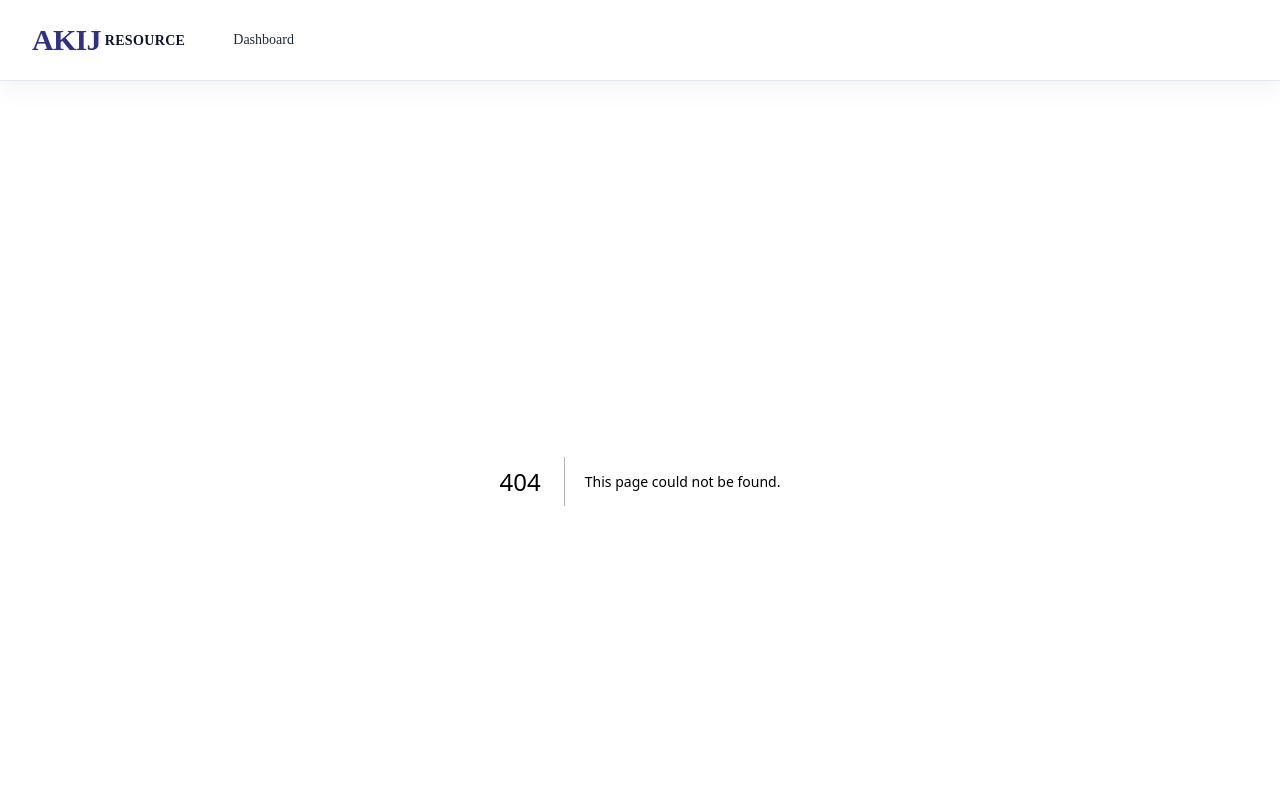
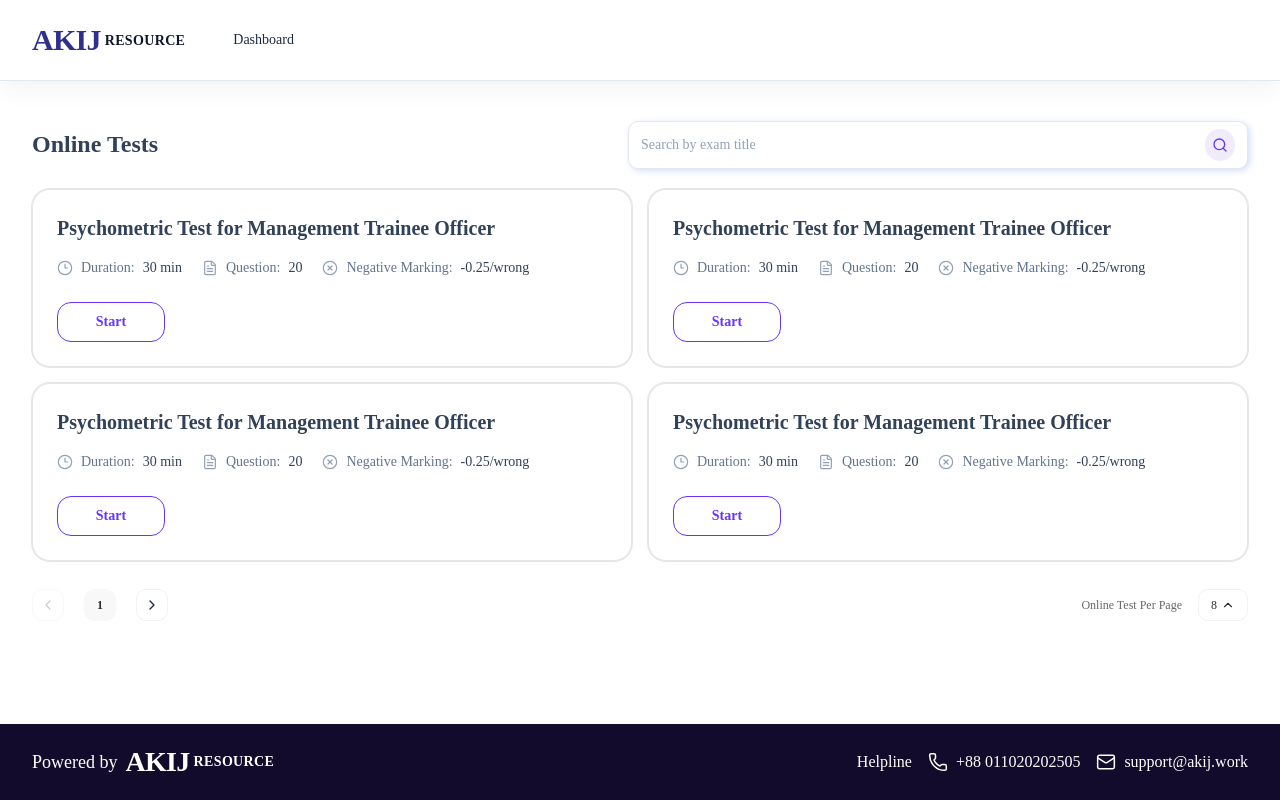
Before and after one commit to nomanstine/akij, a Next.js app: page /dashboard in a window 1280 px wide. Before the commit this address had no page. Shown: the top 800 px of the page. Built offline with nearby package versions, Linux system fonts and the light colour scheme.

Commit message:
dashboard page designed

```diff
--- /dev/null
+++ b/app/dashboard/page.tsx
@@ -0,0 +1,21 @@
+import {SearchBar, TestCard, Pagination} from "@/components/dashboard";
+import {tests} from "@/mockdata/data";
+
+export default function DashboardPage() {
+	return (
+		<div className="mx-auto flex w-full max-w-[1280px] flex-1 flex-col gap-5 px-4 py-10 sm:px-6 lg:px-8">
+			<div className="flex flex-col justify-between gap-4 md:flex-row md:items-center">
+				<h1 className="text-[24px] leading-[130%] font-semibold text-slate-700">Online Tests</h1>
+				<SearchBar />
+			</div>
+
+			<section className="grid grid-cols-1 gap-4 lg:grid-cols-2">
+				{tests.map((test) => (
+					<TestCard key={test.id} {...test} />
+				))}
+			</section>
+
+			<Pagination />
+		</div>
+	);
+}
--- /dev/null
+++ b/components/dashboard/index.ts
@@ -0,0 +1,3 @@
+export { SearchBar } from "./search-bar";
+export { TestCard } from "./test-card";
+export { Pagination } from "./pagination";
--- /dev/null
+++ b/components/dashboard/pagination.tsx
@@ -0,0 +1,76 @@
+"use client";
+
+import { ChevronLeft, ChevronRight, ChevronUp } from "lucide-react";
+import { useSearchParams, useRouter } from "next/navigation";
+
+const perPageOptions = [8, 16, 24];
+
+export function Pagination() {
+  const searchParams = useSearchParams();
+  const router = useRouter();
+  const page = parseInt(searchParams.get("page") || "1");
+  const limit = parseInt(searchParams.get("limit") || "8");
+
+  const updateParams = (key: string, value: string) => {
+    const params = new URLSearchParams(searchParams);
+    params.set(key, value);
+    router.push(`?${params.toString()}`);
+  };
+
+  const handlePrev = () => {
+    if (page > 1) {
+      updateParams("page", (page - 1).toString());
+    }
+  };
+
+  const handleNext = () => {
+    updateParams("page", (page + 1).toString());
+  };
+
+  const handleLimitChange = () => {
+    const currentIndex = perPageOptions.indexOf(limit);
+    const nextIndex = (currentIndex + 1) % perPageOptions.length;
+    updateParams("limit", perPageOptions[nextIndex].toString());
+  };
+
+  return (
+    <section className="mt-2 flex flex-col gap-4 sm:flex-row sm:items-center sm:justify-between">
+      <div className="flex items-center gap-5">
+        <button
+          type="button"
+          aria-label="Previous page"
+          onClick={handlePrev}
+          disabled={page <= 1}
+          className="grid size-8 place-items-center rounded-lg border border-[#F1F2F4] bg-white text-slate-400 disabled:opacity-50"
+        >
+          <ChevronLeft className="size-4" />
+        </button>
+
+        <div className="grid size-8 place-items-center rounded-[10px] bg-[#F8F8F8] text-xs font-semibold text-[#2E2E2F]">
+          {page}
+        </div>
+
+        <button
+          type="button"
+          aria-label="Next page"
+          onClick={handleNext}
+          className="grid size-8 place-items-center rounded-lg border border-[#F1F2F4] bg-white text-slate-800"
+        >
+          <ChevronRight className="size-4" />
+        </button>
+      </div>
+
+      <div className="flex items-center gap-4 self-end sm:self-auto">
+        <span className="text-xs font-medium text-[#666666]">Online Test Per Page</span>
+        <button
+          type="button"
+          onClick={handleLimitChange}
+          className="flex h-8 items-center gap-1 rounded-lg border border-[#F1F2F4] bg-white px-3 text-xs font-medium text-[#2E2E2F]"
+        >
+          {limit}
+          <ChevronUp className="size-3.5" />
+        </button>
+      </div>
+    </section>
+  );
+}
--- /dev/null
+++ b/components/dashboard/search-bar.tsx
@@ -0,0 +1,41 @@
+"use client";
+
+import { Search } from "lucide-react";
+import { useSearchParams, useRouter } from "next/navigation";
+import { useState } from "react";
+
+export function SearchBar() {
+  const searchParams = useSearchParams();
+  const router = useRouter();
+  const [searchValue, setSearchValue] = useState(searchParams.get("search") || "");
+
+  const handleSearchChange = (value: string) => {
+    setSearchValue(value);
+    const params = new URLSearchParams(searchParams);
+    if (value) {
+      params.set("search", value);
+    } else {
+      params.delete("search");
+    }
+    router.push(`?${params.toString()}`);
+  };
+
+  return (
+    <div className="flex h-12 w-full items-center justify-between rounded-lg border border-[#E5E7EB] bg-white px-3 shadow-[2px_2px_6px_rgba(73,123,241,0.24)] md:max-w-[620px]">
+      <input
+        type="text"
+        placeholder="Search by exam title"
+        value={searchValue}
+        onChange={(e) => handleSearchChange(e.target.value)}
+        className="w-full border-none bg-transparent text-sm text-slate-700 outline-none placeholder:text-slate-400"
+      />
+      <button
+        type="button"
+        aria-label="Search exam"
+        className="grid size-8 place-items-center rounded-full bg-[#673FED1A] text-[#6633FF]"
+      >
+        <Search className="size-4" strokeWidth={2} />
+      </button>
+    </div>
+  );
+}
--- /dev/null
+++ b/components/dashboard/test-card.tsx
@@ -0,0 +1,51 @@
+import { CircleX, Clock3, FileText } from "lucide-react";
+
+import { Button } from "@/components/ui/button";
+import { Card } from "@/components/ui/card";
+
+interface TestCardProps {
+  id: number;
+  title: string;
+  duration: string;
+  questionCount: number;
+  negativeMarking: string;
+}
+
+export function TestCard({ title, duration, questionCount, negativeMarking }: TestCardProps) {
+  return (
+    <Card className="gap-0 rounded-2xl border border-[#E5E7EB] bg-white px-6 py-6 text-slate-700 shadow-none">
+      <h2 className="text-xl leading-[140%] font-semibold text-slate-700">
+        {title}
+      </h2>
+
+      <div className="mt-4 flex flex-wrap items-center gap-x-5 gap-y-2 text-sm text-slate-700">
+        <div className="flex items-center gap-2">
+          <Clock3 className="size-4 text-slate-400" strokeWidth={1.8} />
+          <span className="text-slate-500">Duration:</span>
+          <span className="font-medium text-slate-700">{duration}</span>
+        </div>
+
+        <div className="flex items-center gap-2">
+          <FileText className="size-4 text-slate-400" strokeWidth={1.8} />
+          <span className="text-slate-500">Question:</span>
+          <span className="font-medium text-slate-700">{questionCount}</span>
+        </div>
+
+        <div className="flex items-center gap-2">
+          <CircleX className="size-4 text-slate-400" strokeWidth={1.8} />
+          <span className="text-slate-500">Negative Marking:</span>
+          <span className="font-medium text-slate-700">{negativeMarking}</span>
+        </div>
+      </div>
+
+      <div className="mt-6">
+        <Button
+          variant="outline"
+          className="h-10 min-w-[108px] rounded-xl border-[#6633FF] px-8 text-sm font-semibold text-[#6633FF] hover:bg-[#6633FF]/5"
+        >
+          Start
+        </Button>
+      </div>
+    </Card>
+  );
+}
--- /dev/null
+++ b/mockdata/data.tsx
@@ -0,0 +1,30 @@
+export const tests = [
+	{
+		id: 1,
+		title: "Psychometric Test for Management Trainee Officer",
+		duration: "30 min",
+		questionCount: 20,
+		negativeMarking: "-0.25/wrong",
+	},
+	{
+		id: 2,
+		title: "Psychometric Test for Management Trainee Officer",
+		duration: "30 min",
+		questionCount: 20,
+		negativeMarking: "-0.25/wrong",
+	},
+	{
+		id: 3,
+		title: "Psychometric Test for Management Trainee Officer",
+		duration: "30 min",
+		questionCount: 20,
+		negativeMarking: "-0.25/wrong",
+	},
+	{
+		id: 4,
+		title: "Psychometric Test for Management Trainee Officer",
+		duration: "30 min",
+		questionCount: 20,
+		negativeMarking: "-0.25/wrong",
+	},
+];
```
